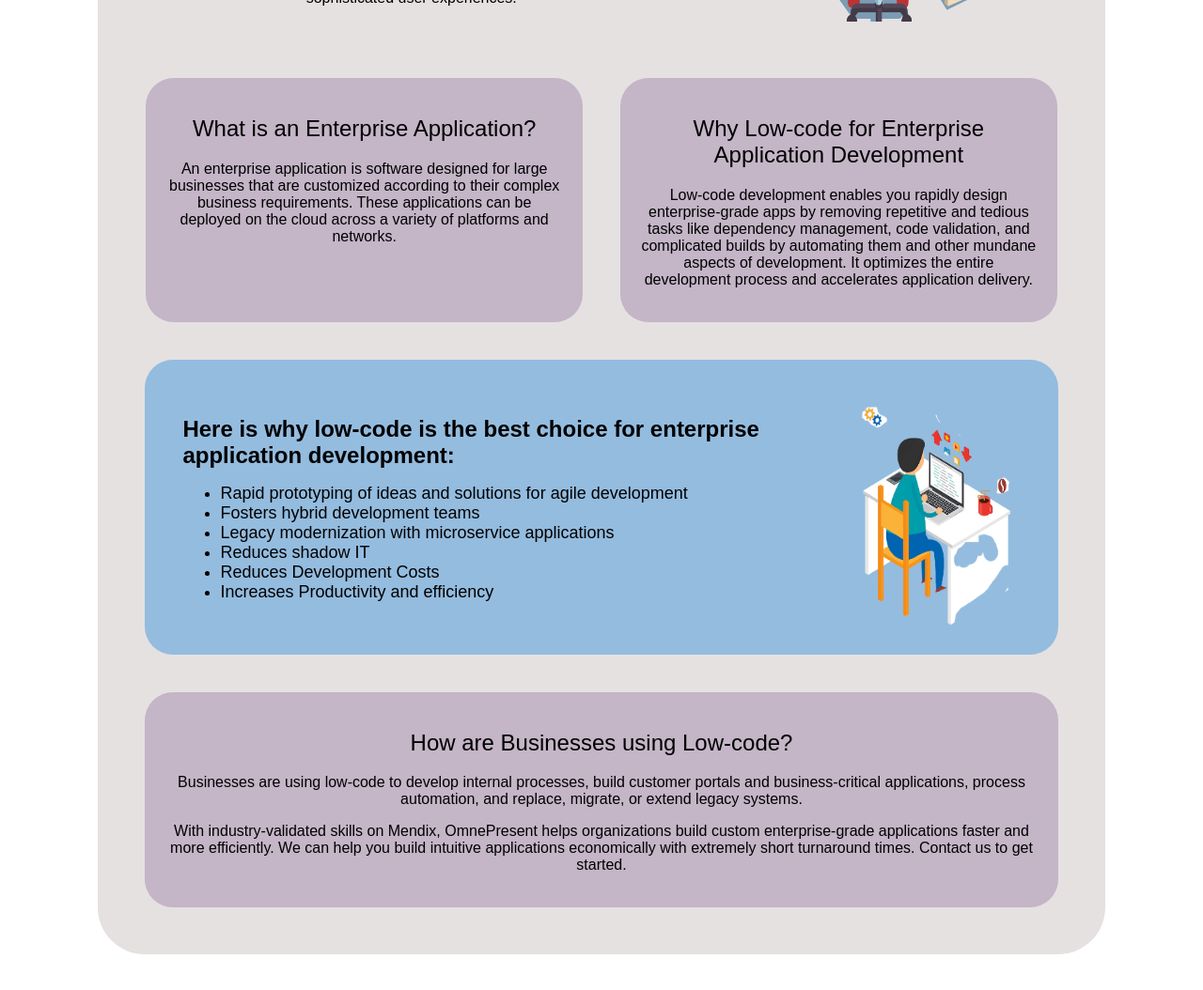
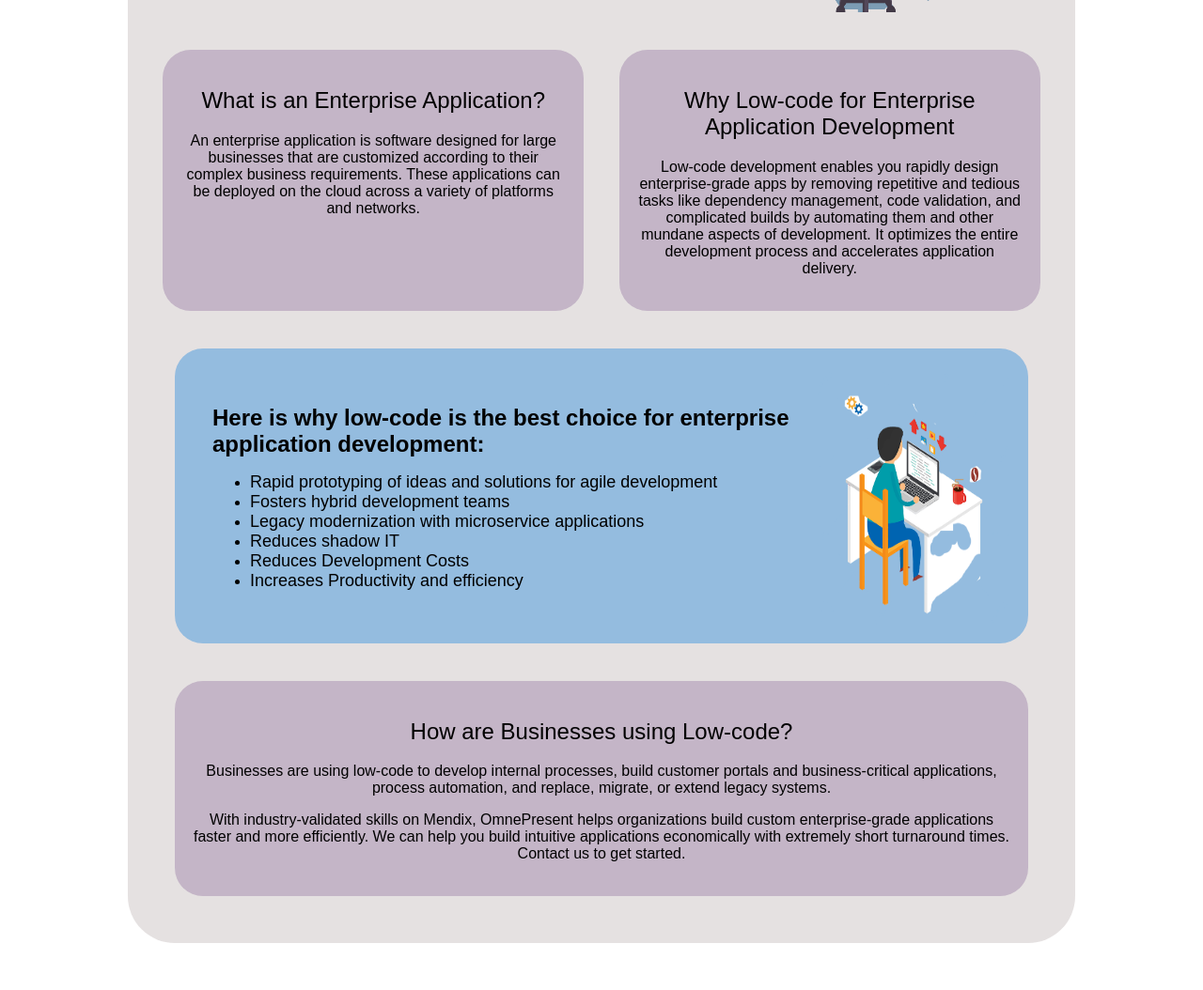
Before and after one commit to parmindersinghsebi/Infographics2, a plain HTML site: page index.html in a window 1280 px wide. Shown: the part 330-1384 px from the top of the page at 94% size. Drawn offline with Linux system fonts and the light colour scheme.

Commit message:
Add files via upload

```diff
--- a/style.css
+++ b/style.css
@@ -6,7 +6,7 @@
     width: 80%;
     background: #a598984a;
     border-radius: 50px;
-    margin: 30px;
+
     padding: 30px;
 }
 .container1{
@@ -31,14 +31,16 @@
     padding: 20px;
     border-radius: 30px;
     background: #c4b5c7;
-    margin: 20px;
+    margin-right: 2%px;
+    margin-bottom:30px;
+
 }
 .sec4{
     width: 100%;
     padding: 20px;
     border-radius: 30px;
     background: #c4b5c7;
-    margin: 20px;
+    margin-left: 2%px;
 }
 .img1{
     width: 40%;
@@ -47,7 +49,9 @@
     display: flex;
     background: #60a4de99;
     padding: 20px;
-    margin: 20px;
+    margin-top: 40px;
+    margin-bottom: 20px;
+
     border-radius: 30px;
 }
 .sec5{
@@ -75,7 +79,8 @@
     padding: 20px;
     border-radius: 30px;
     background: #c4b5c7;
-    margin: 20px;
+    margin-top: 20px;
+    margin-bottom: 20px;
 }
 h1{
     font-family: sans-serif;
@@ -108,35 +113,87 @@ span{
 }
 @media screen and (min-width: 1000px) {
     .sec3{
-        width: 42%;
+        width: 43%;
         padding: 20px;
         border-radius: 30px;
         background: #c4b5c7;
-        margin: 20px;
+        margin-right: 2%;
+        margin-bottom:0px;
+        transition: width 1s, height 1s, background-color 1s, transform 1s;
+    }
+    .container1{
+        padding-left: 20px;
     }
     .sec4{
-        width: 42%;
+        width: 43%;
         padding: 20px;
         border-radius: 30px;
         background: #c4b5c7;
-        margin: 20px;
+        margin-left: 2%;
+        transition: width 1s, height 1s, background-color 1s, transform 1s;
     }
     .sec2{
         display: contents;
+        transition: width 1s, height 1s, background-color 1s, transform 1s;
     }
     .sec1{
         width: 60%;
-        padding-top: 80px;
+        padding-top: 70px;
+        transition: width 1s, height 1s, background-color 1s, transform 1s;
+    }
+    .container4{
+        transition: width 1s, height 1s, background-color 1s, transform 1s;
+    }
+    .container4:hover{
+        transform: scale(1.05);
+    }
+    .sec1:hover, .sec2:hover, .sec3:hover, .sec4:hover, .sec7:hover{
+        transform: scale(1.05);
     }
     .sec6{
         width: 25%;
         display: flex;
         justify-content: center;
+        transition: width 1s, height 1s, background-color 1s, transform 1s;
+    }
+    .container4{
+        display: flex;
+        background: #60a4de99;
+        padding: 20px;
+        margin-top: 40px;
+        margin-bottom: 20px;
+        margin-left: 20px;
+        margin-right:20px;
+        border-radius: 30px;
     }
     .sec5{
         width: 75%;
         padding: 20px;
         flex-wrap: wrap;
         display: flex;
+        transition: width 1s, height 1s, background-color 1s, transform 1s;
     }
+    .sec7{
+        width: 100%;
+        padding: 20px;
+        border-radius: 30px;
+        background: #c4b5c7;
+        margin: 20px;
+        transition: width 1s, height 1s, background-color 1s, transform 1s;
+    }
+    .container{
+        width: 75%;
+        background: #a598984a;
+        border-radius: 50px;
+        margin: 30px;
+        padding: 30px;
+    }
+    .sec7{
+        width: 100%;
+        padding: 20px;
+        border-radius: 30px;
+        background: #c4b5c7;
+        margin: 20px;
+    }
+
   }
```
